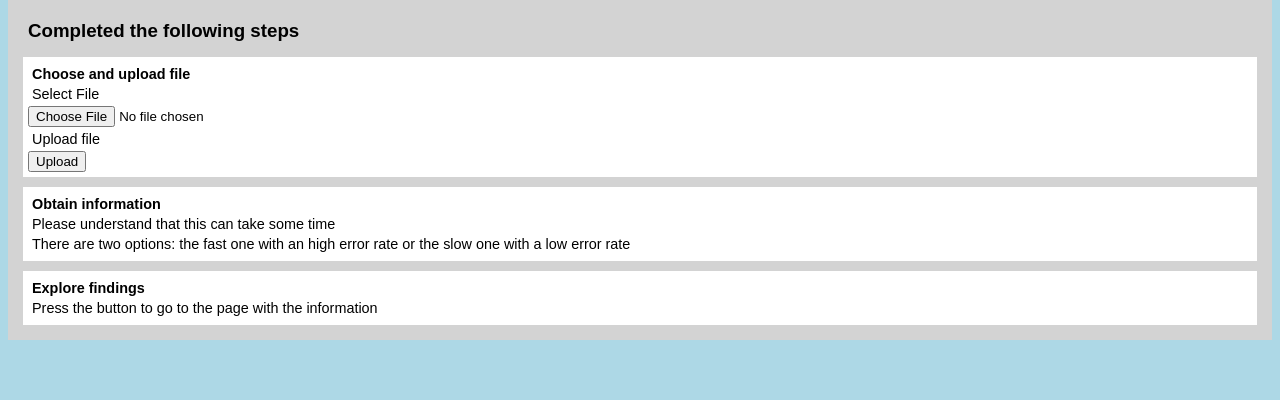
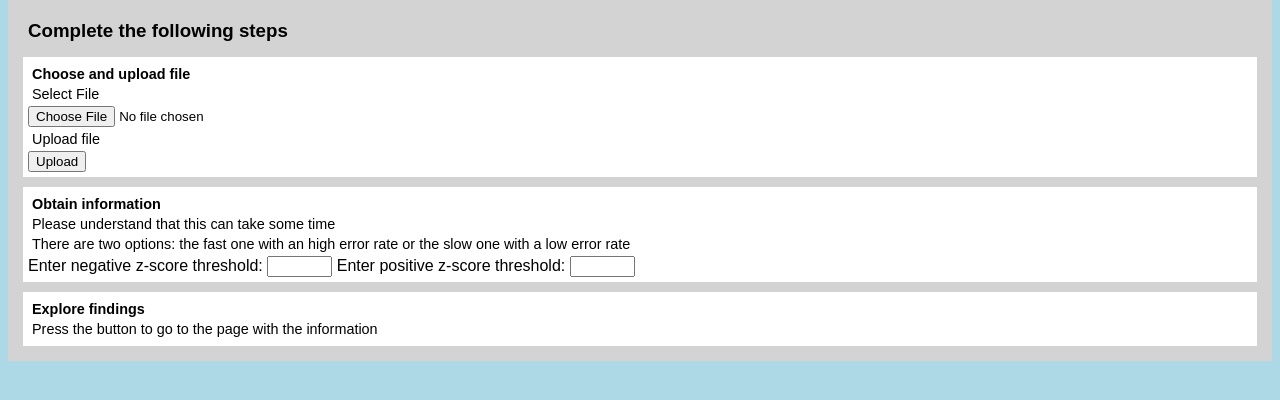
Before and after one commit to YjaraVH/TextminingDiseaseIdentification, a Flask app: page /Homepage in a window 1280 px wide. Shown: the part 142-542 px from the top of the page. Run offline with Flask 2, Linux system fonts and the light colour scheme.

Commit message:
updated opmaak

```diff
--- a/templates/Homepage.html
+++ b/templates/Homepage.html
@@ -51,24 +51,44 @@ header {
 
 <section>
     <article class="all-browsers">
-  <h1>Completed the following steps</h1>
+  <h1>Complete the following steps</h1>
   <article class="browser">
     <h2>Choose and upload file</h2>
+     <div id="hid1">
            <form action="/Homepage" method="post" enctype="multipart/form-data">
                <p>Select File</p>
                <input type="file" name="file"><br />
                <p>Upload file</p>
                <input type="submit" name="upload" value="Upload">
            </form>
-
+     </div>
+      {% if error == '' %}
+          <p style="color: lime" onclick="hidAndShow('hid1')">Check: First step completed</p>
+      {% endif %}
       {% if error %}
           <p style="color: brown" >{{ error }}</p>
       {%  endif %}
+         <script>
+
+    function hidAndShow(id) {
+            var x = document.getElementById(id);
+            if (x.style.display === "none") {
+              x.style.display = "block";
+            } else {
+              x.style.display = "none";
+            }
+        }
+    </script>
+
   </article>
   <article class="browser">
     <h2>Obtain information</h2>
     <p>Please understand that this can take some time</p>
       <p>There are two options: the fast one with an high error rate or the slow one with a low error rate</p>
+    <nobr>Enter negative z-score threshold:</nobr>
+      <input type="text" name="zscoreNeg" size="5">
+      <nobr>Enter positive z-score threshold:</nobr>
+      <input type="text" name="zscorePos" size="5">
   </article>
   <article class="browser">
     <h2>Explore findings</h2>
```
Also changed, not shown: templates/About.html (+24 -1 lines). Lines whose indentation alone changed are shown as unchanged.
